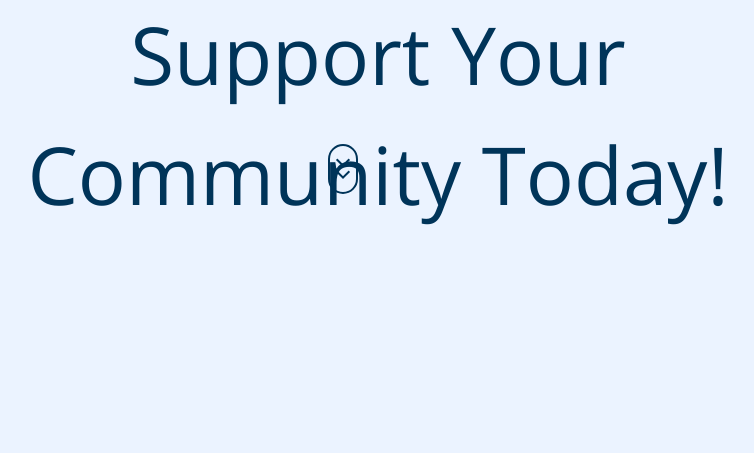
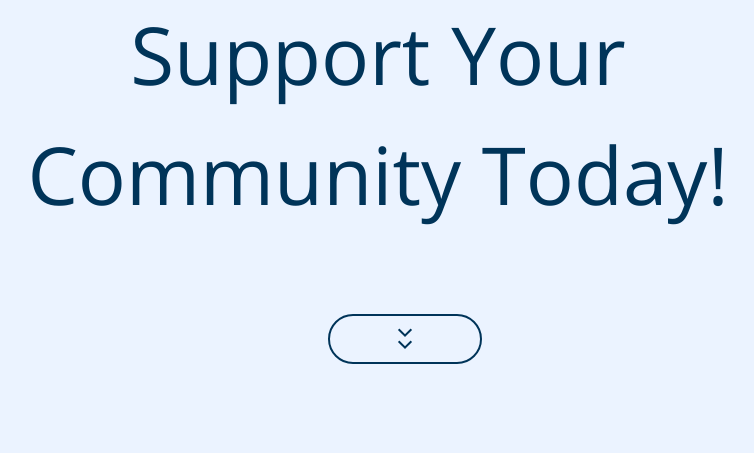
Before and after one commit to markantao/ShopNation, a Flask app: page / in a window 1280 px wide. Shown: the part 206-659 px from the top of the page, without its empty margins (312-1066 px from the left). Run offline with Flask 2, Linux system fonts and the light colour scheme.

Commit message:
finished aligning everything on home page

```diff
--- a/static/css/main.css
+++ b/static/css/main.css
@@ -107,7 +107,8 @@
   border-radius: 50px;
   cursor: pointer;
   align-items: center;
-  bottom: 200px;
+  bottom: 30px;
+  padding-left: 150px;
 }
 .scroll-down::before,
 .scroll-down::after {
```
